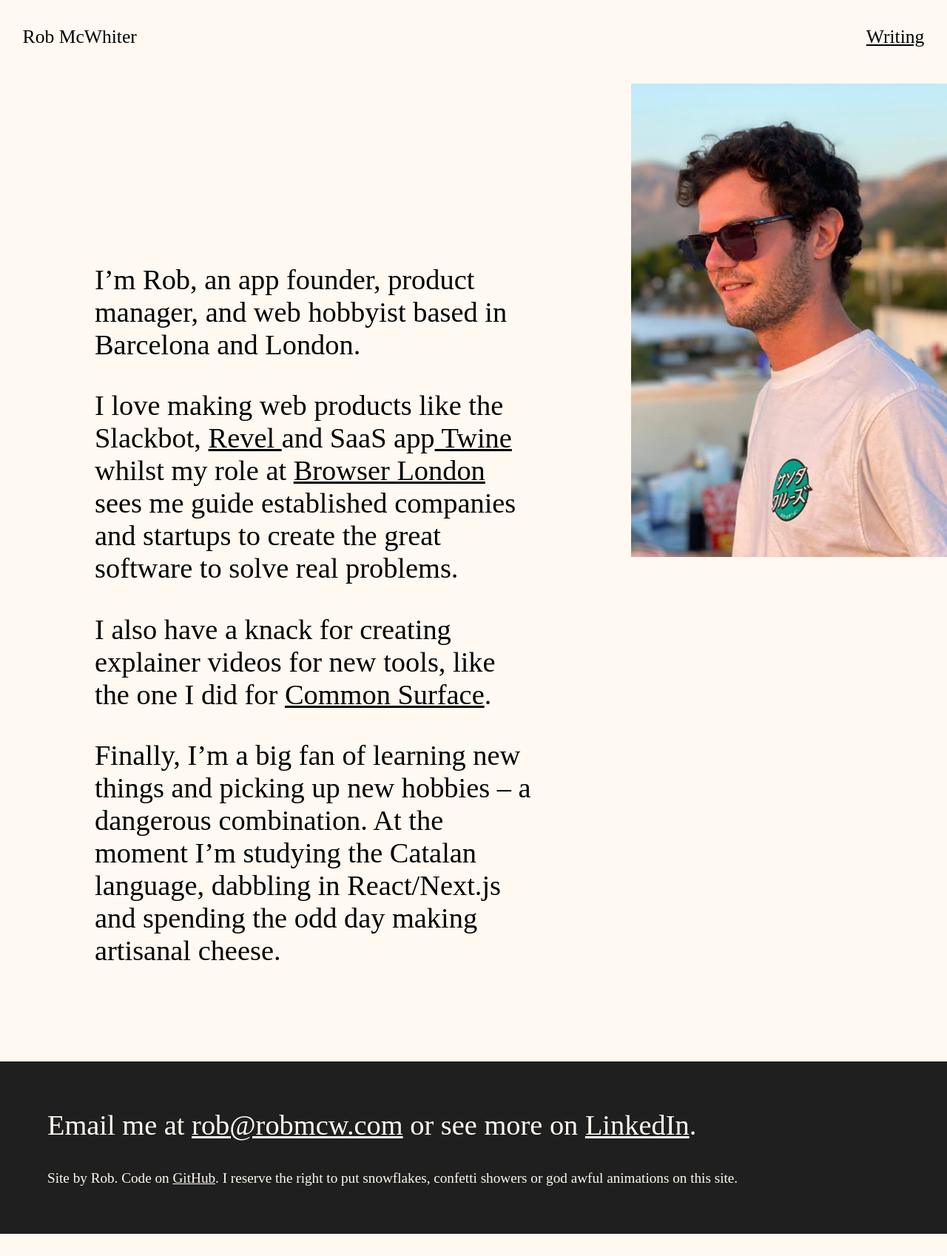
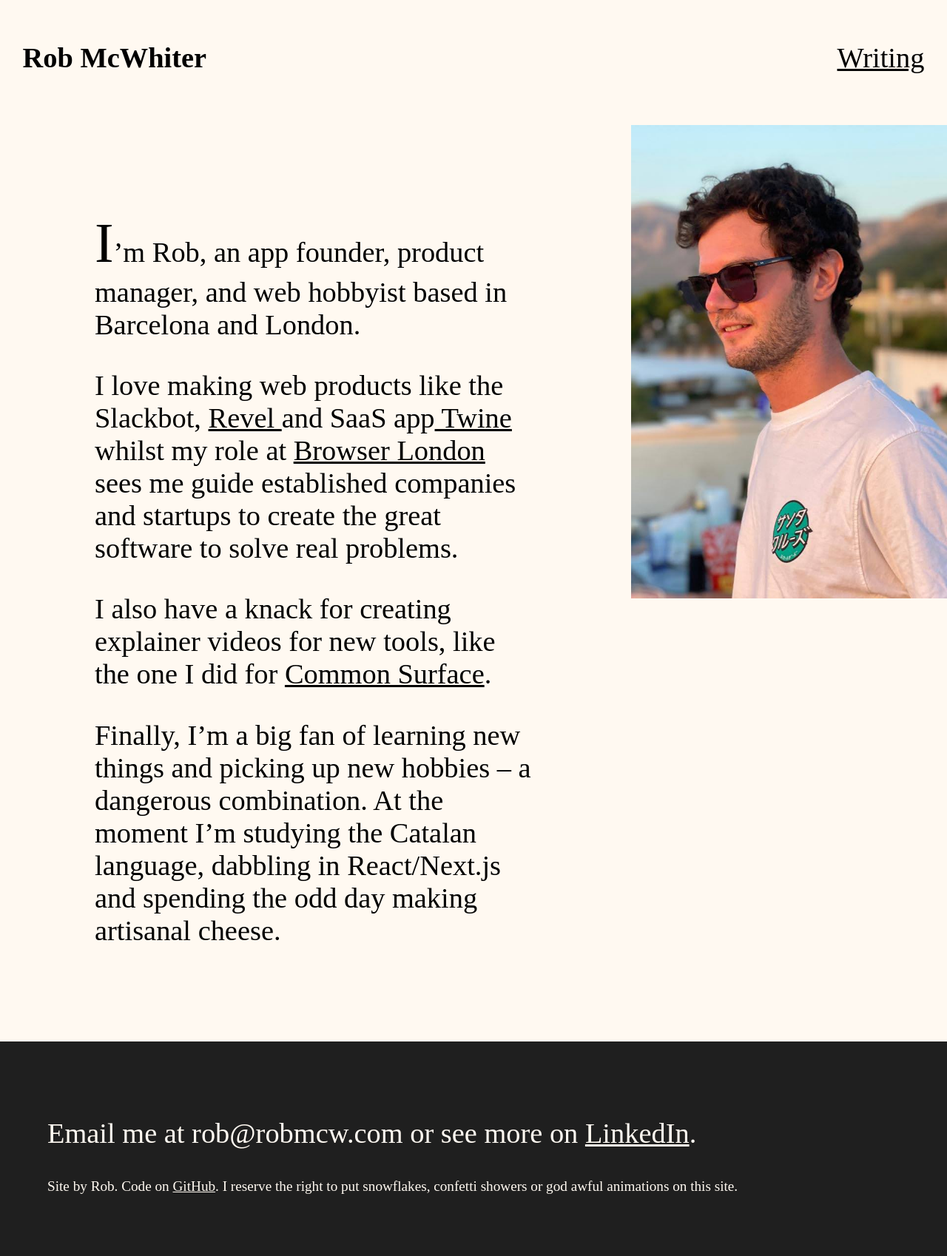
Before and after one commit to robmcw/robmcw-site, a Next.js app: page / in a window 1280 px wide. Shown: the whole page at 74% size. Before the commit the page ends 1668 px from the top, so only its background shows below. Built offline with nearby package versions, Linux system fonts and the light colour scheme; a web font is replaced by a local one.

Commit message:
Add mobile styles and markup

```diff
--- a/pages/index.js
+++ b/pages/index.js
@@ -16,14 +16,14 @@ export default function Home() {
         <div id="content">
 
           <header>
-            <div className="logo">Rob McWhiter</div>
+            <div className="logo"><h1>Rob McWhiter</h1></div>
             <nav>
               <a href="https://medium.com/@Rob_McW" target="blank"> Writing </a>
             </nav>
           </header>
           <main>
             <section className="intro">
-              <p>I’m Rob, an app founder, product manager, and web hobbyist based in Barcelona and London. </p>
+              <p><span className="dropcap">I</span>’m Rob, an app founder, product manager, and web hobbyist based in Barcelona and London. </p>
               <p>I love making web products like the Slackbot, <a href="https://revelapp.io" target="blank">Revel </a>
 					and SaaS app
 					<a href="https://twineapp.com" target="blank"> Twine</a> whilst my role at <a
@@ -43,12 +43,12 @@ export default function Home() {
           </main>
           <aside>
             <div className="robpic">
-              <Image src="/rob.jpg" width="800" height="1200" objectFit="cover" objectPosition="35% 0" alt="Photo of Rob smiling with sunglasses" />
+              <Image src="/rob.jpg" layout="fill" objectFit="cover" objectPosition="35% 0" alt="Photo of Rob smiling with sunglasses" />
             </div>
           </aside>
           <footer>
             <div className="footer-text">
-              <p>Email me at <u>rob@robmcw.com</u> or see more on <a href="https://www.linkedin.com/in/robertmcwhirter/"
+              <p>Email me at <u></u>rob@robmcw.com or see more on <a href="https://www.linkedin.com/in/robertmcwhirter/"
                 target="blank">LinkedIn</a>.</p>
               <p className="ps">Site by Rob. Code on <a href="https://github.com/robmcw" target="blank">GitHub</a>. I
 					reserve the right
--- a/styles/globals.css
+++ b/styles/globals.css
@@ -6,31 +6,16 @@ body {
 }
 
 #content {
+
   display: grid;
   grid-template-columns: repeat(1, 1fr);
   grid-auto-rows: minmax(100px, auto);
-  max-width: 960px;
-
+  max-width: 760px;
   grid-template-areas:
     "header"
-    "aside "
+    "aside"
     "main"
-    "footer ";
-}
-
-
-/* desktop grid */
-@media screen and (min-width: 760px) {
-  #content {
-    display: grid;
-    grid-template-columns: repeat(6, 1fr);
-    grid-auto-rows: minmax(100px, auto);
-    max-width: 100%;
-    grid-template-areas:
-      "header header header header header header"
-      "main main main main aside aside"
-      "footer footer footer footer footer footer";
-  }
+    "footer";
 }
 
 body {
@@ -44,6 +29,10 @@ p {
   font-size: 3vw;
 }
 
+h1 {
+  font-size: 3vw;
+}
+
 a {
   text-decoration: underline;
   color: black
@@ -51,6 +40,10 @@ a {
 
 a:visited {
   color: black;
+}
+
+.dropcap {
+  font-size: 6vw;
 }
 
 #content>* {
@@ -66,8 +59,11 @@ header {
 
 header nav {
   align-self: center;
-  font-size: 2vw;
   margin: 2vw;
+}
+
+header a {
+  font-size: 3vw;
 }
 
 header .logo {
@@ -76,11 +72,19 @@ header .logo {
   margin: 2vw 2vw 2vw 2vw;
 }
 
+.robpic {
+  margin-top: 1vw;
+  position: sticky;
+  top: 0;
+  width: 100%;
+  height: 50vw;
+  object-position: 35% 0;
+}
+
 .intro {
-  margin: 20vw 10vw 10vw 10vw;
+  margin: 10vw 10vw 10vw 10vw;
 
 }
-
 
 main {
   grid-area: main;
@@ -88,17 +92,6 @@ main {
 
 aside {
   grid-area: aside;
-}
-
-.robpic {
-  border-radius: 20%;
-  margin-top: 1vw;
-  position: sticky;
-  top: 0;
-  width: 100%;
-  height: 50vw;
-  object-fit: cover;
-  object-position: 35% 0;
 }
 
 nav {
@@ -110,6 +103,10 @@ section {
 }
 
 footer {
+  display: flex;
+  position: sticky;
+  bottom: 0;
+  margin-top: 150px;
   grid-area: footer;
   color: #FFF9F1;
   background: #1F1F1F !important;
@@ -130,3 +127,50 @@ footer .ps {
 footer .pps {
   font-size: 1.25vw;
 }
+
+
+/* desktop grid */
+@media screen and (min-width: 760px) {
+  #content {
+    display: grid;
+    grid-template-columns: repeat(6, 1fr);
+    grid-auto-rows: minmax(100px, auto);
+    max-width: 100%;
+    grid-template-areas:
+      "header header header header header header"
+      "main main main main aside aside"
+      "footer footer footer footer footer footer";
+  }
+
+
+.robpic {
+  margin-top: 1vw;
+  position: sticky;
+  top: 0;
+  width: 100%;
+  height: 50vw;
+  object-position: 35% 0;
+}
+
+
+header nav {
+  align-self: center;
+  font-size: 2vw;
+  margin: 2vw;
+}
+
+header .logo {
+  align-self: center;
+  font-size: 2vw;
+  margin: 2vw 2vw 2vw 2vw;
+}
+footer {
+  position: relative;
+  margin-top: 0;
+  grid-area: footer;
+  color: #FFF9F1;
+  background: #1F1F1F !important;
+}
+
+
+}
```
